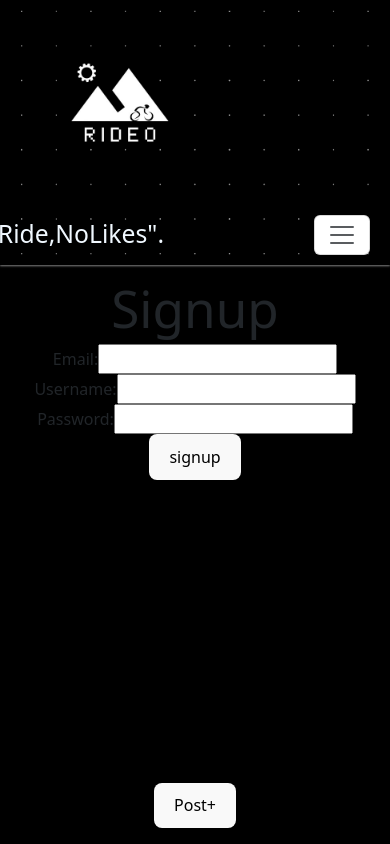
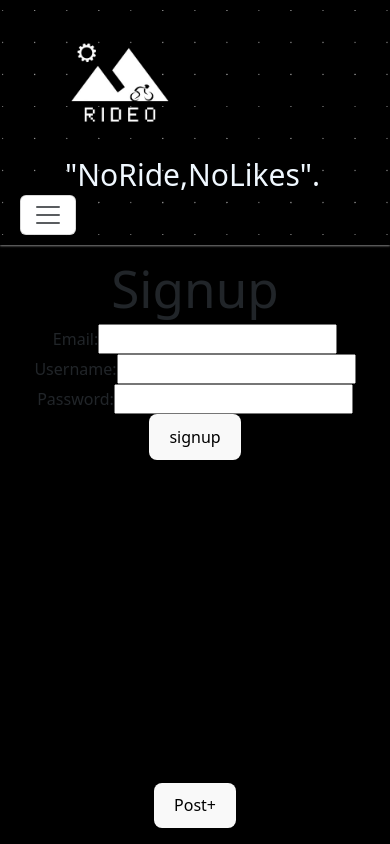
Before and after one commit to ncorpas88/Rideo-project-client, a React (Vite) app: page /signin in a window 390 px wide. Built offline with nearby package versions, Linux system fonts and the light colour scheme; no server answers.

Commit message:
mas estilos3

```diff
--- a/src/App.css
+++ b/src/App.css
@@ -39,7 +39,11 @@
 }
 
 .nav h2 {
-  width: 20vw;
+  flex-grow: 1;
+  text-align: center;
+  margin: 0;
+  margin-top: -10px;
+  font-size: 50px;
   color: aliceblue;
 }
 
@@ -204,6 +208,17 @@
   justify-content: center;
   color: aliceblue;
   margin-right: 80px;
+  margin-left: 45px;
+  font-size: 30px;
+  margin-top: -40px;
+}
+
+.nav img {
+  margin-top: -20px;
+}
+
+.toglleBtn {
+  margin-top: 20px;
 }
 }
 
```
